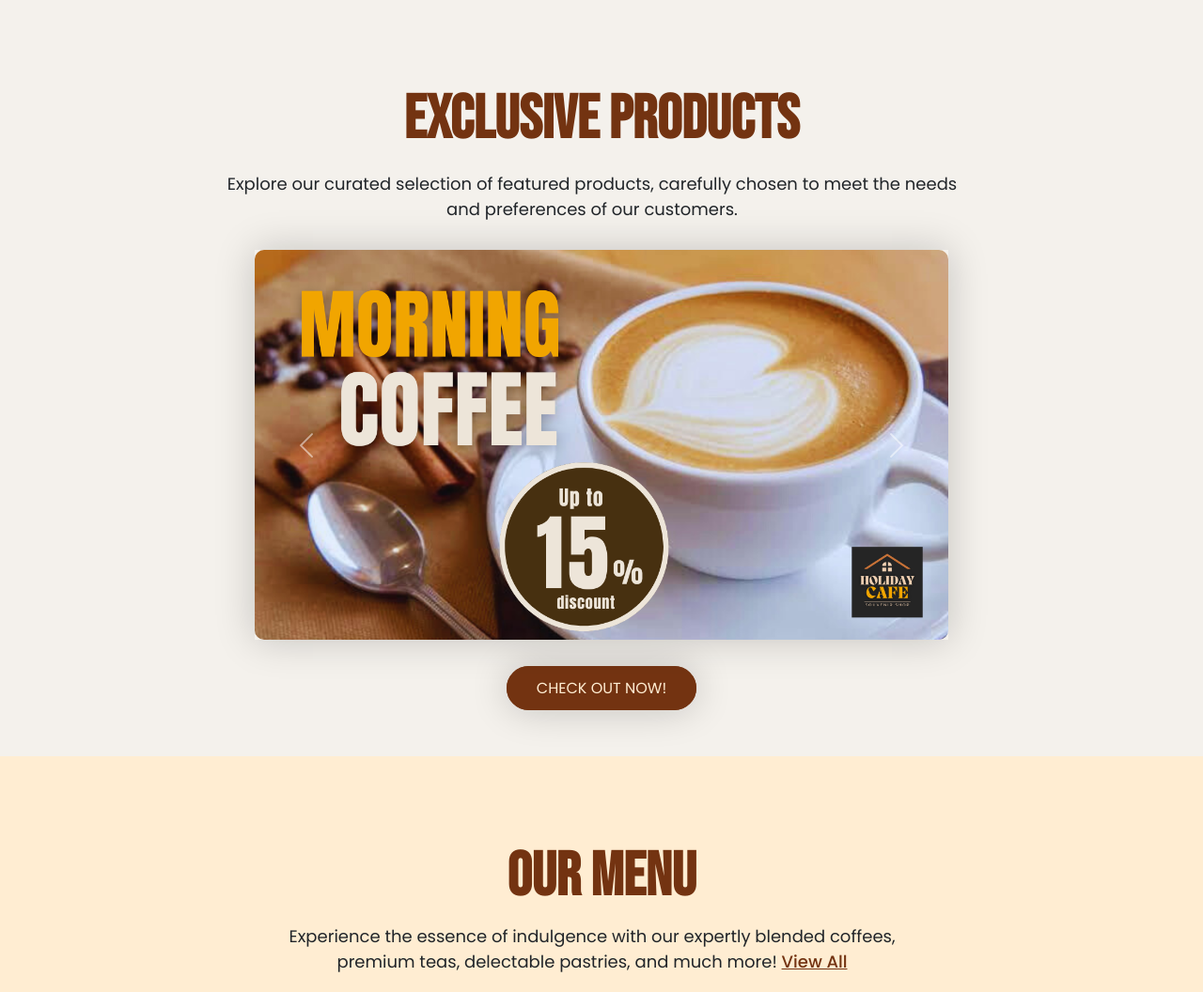
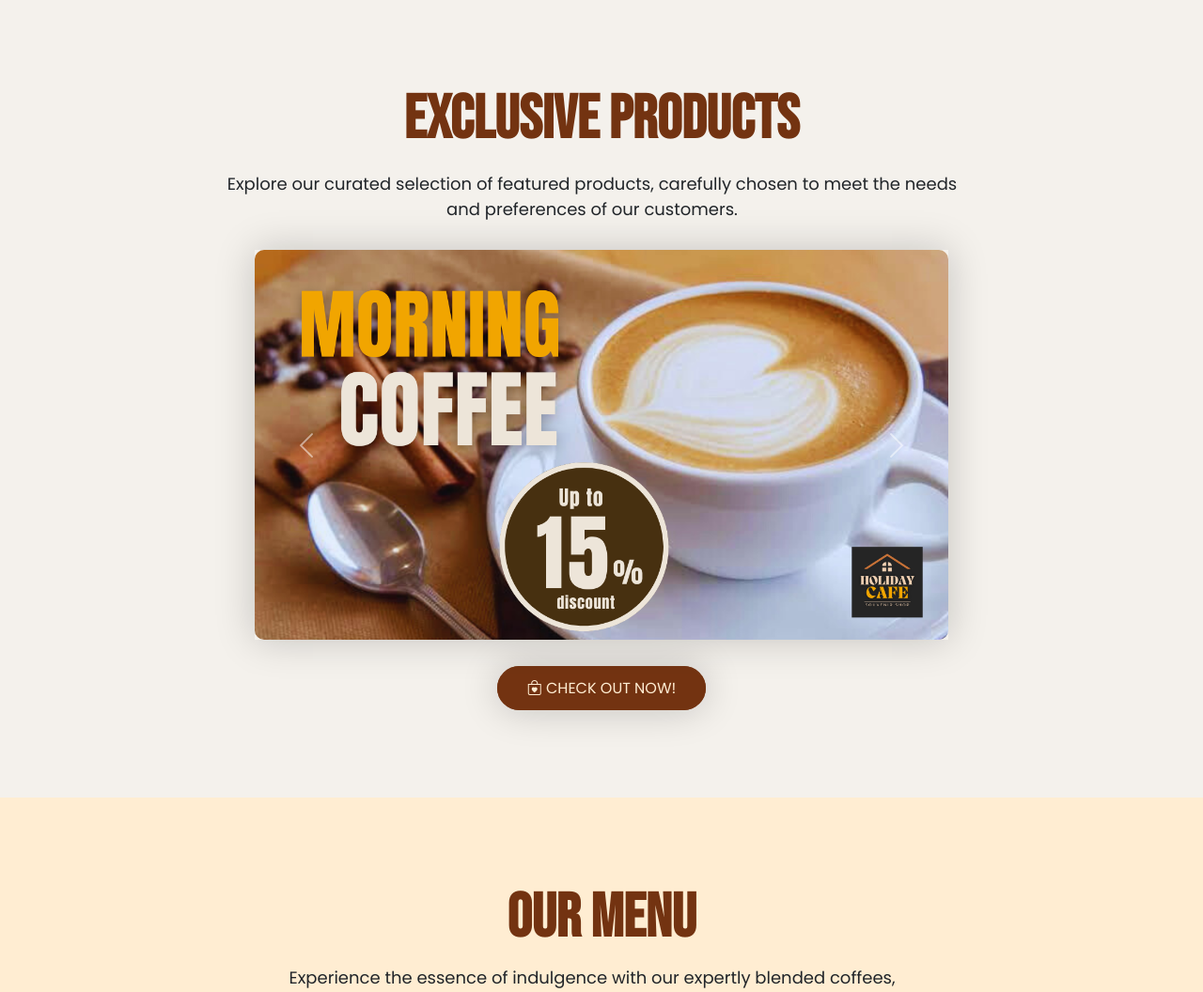
Before and after one commit to AaronClaude/Holiday-Cafe-and-Souvenir-Shop-CAPSTONE, a PHP site: page / in a window 1280 px wide; the page is wider, and only the part inside the window is pictured. Shown: the part 2522-3578 px from the top of that part at 94% size. Run offline with PHP 8.4, Linux system fonts and the light colour scheme; some libraries are stand-ins or nearby versions.

Commit message:
update html, css
- added icons

```diff
--- a/CSS/styles.css
+++ b/CSS/styles.css
@@ -173,7 +173,7 @@ nav ul li a:hover:after {
   padding: 10px 30px;
   border-radius: 25px;
   margin-left: 15px;
-  margin-right: -10px;
+  margin-right: 15px;
   box-shadow: 0 0 40px rgba(0, 0, 0, 0.3);
 }
 
@@ -389,6 +389,7 @@ section p {
 /* Featured Products (Carousel) Section */
 #featured-products {
   background-color: #F4F1EC;
+  height: 850px;
 }
 
 #featured-products .container h2 {
--- a/index.html
+++ b/index.html
@@ -167,7 +167,7 @@
           </div>
         </div>
       </div>
-      <a href="" class="btn-2">CHECK OUT NOW!</a>
+      <a href="" class="btn-2"><i class="bi bi-bag-heart"></i> CHECK OUT NOW!</a>
     </div>
   </section>
   <!-- End of Featured Product Section -->
@@ -319,7 +319,7 @@
       </div>
     </div>
   </div>
-    <a href="#" class="btn-2" id="view-more">VIEW MORE</a>
+    <a href="#" class="btn-2" id="view-more"><i class="bi bi-search-heart-fill"></i> VIEW MORE</a>
 </div>
 
   </section>
@@ -329,13 +329,16 @@
   <section id="discount-products">
     <div class="container">
       <p class="discount-tagline">Get up to <span id="discount-percent">30% off</span> on our products <span id="discount-percent">every Sunday!</span></p>
-      <a href="#" class="btn-4">CONTACT US!</a>
+      <a href="#" class="btn-4"><i class="bi bi-telephone-fill"></i> CONTACT US!</a>
     </div>
   </section>
   <!-- End of Discount Section -->
 
   <!-- Start of Table Booking Section -->
-<section></section>
+<section id="contact">
+
+
+</section>
 
    <!-- End of Table Booking Section -->
 
```
